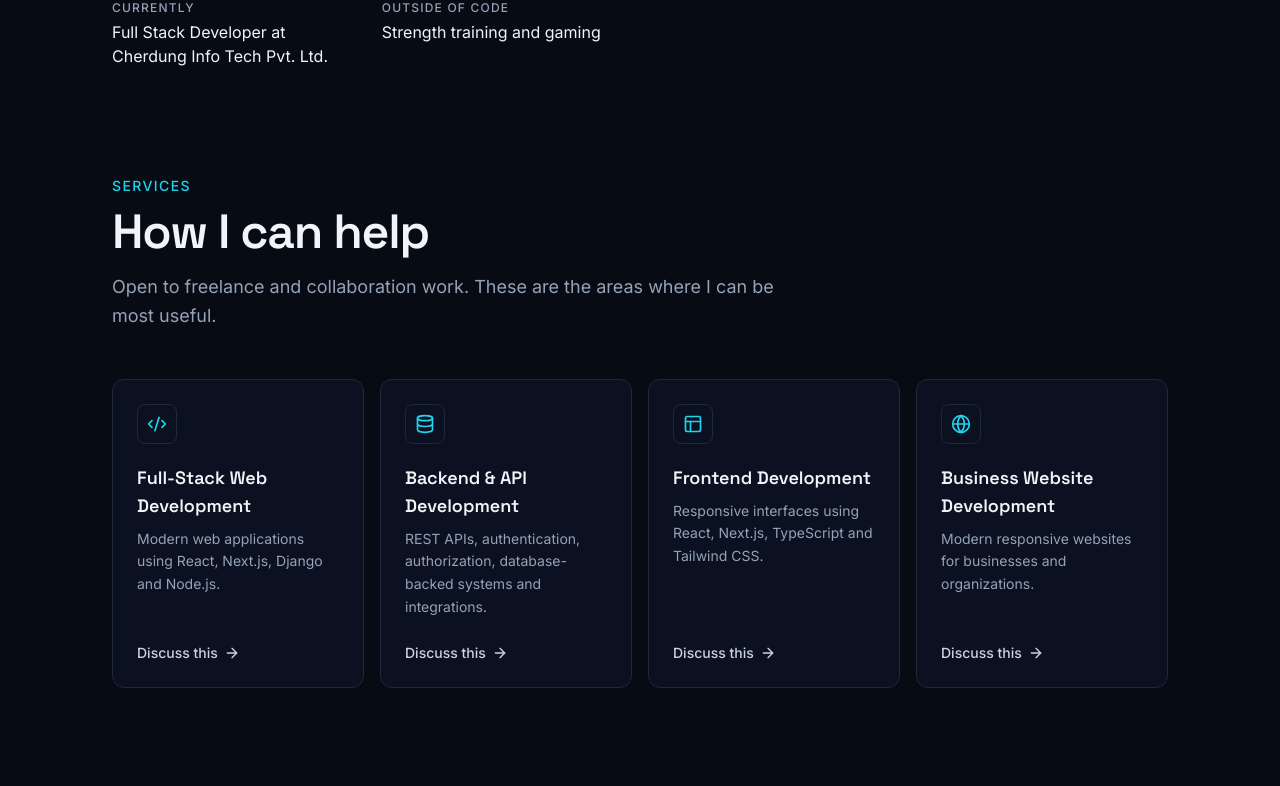
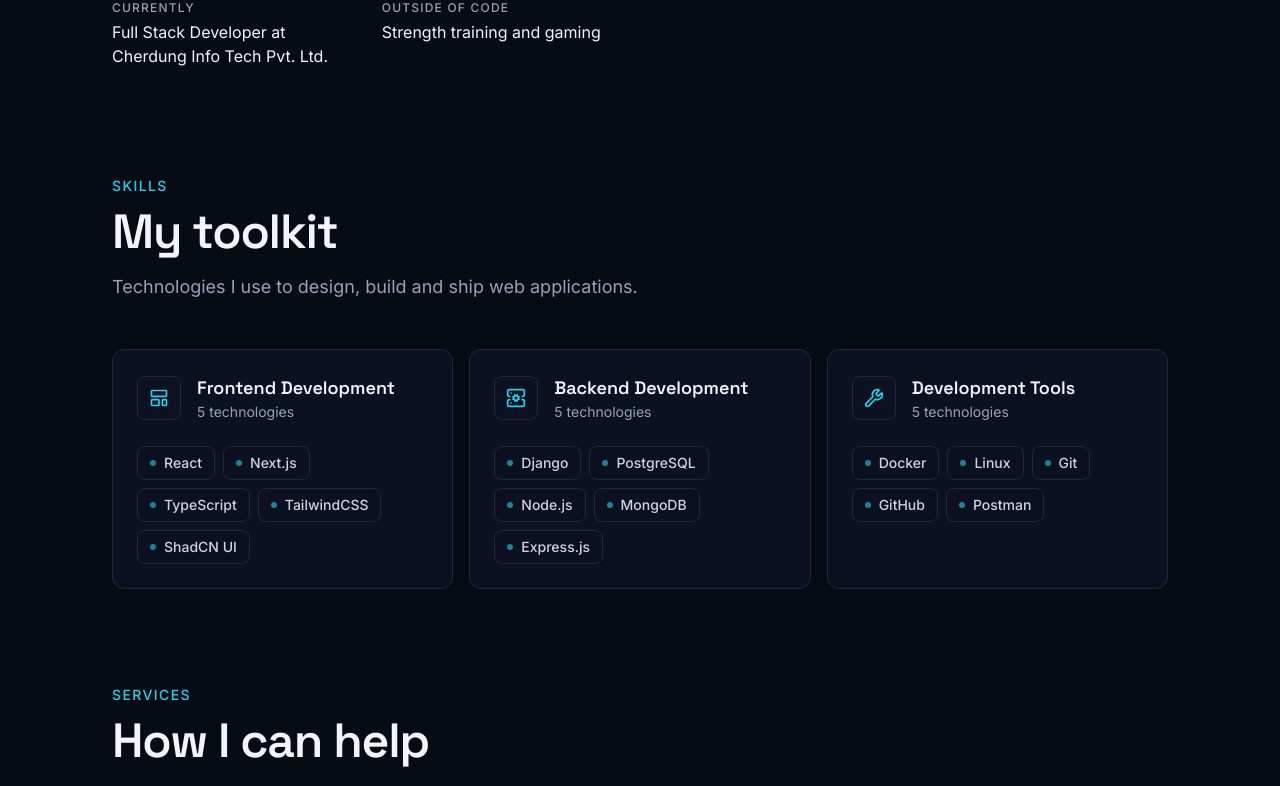
Before and after one commit to Nirajan09/portfolio, a Next.js app: page / in a window 1280 px wide. Shown: the part 1588-2374 px from the top of the page. Built offline with nearby package versions, Linux system fonts and the light colour scheme; no server answers.

Commit message:
feat: configure the skills section

```diff
--- a/app/page.tsx
+++ b/app/page.tsx
@@ -5,12 +5,13 @@ import { Experience } from "@/components/sections/Experience";
 import { Hero } from "@/components/sections/Hero";
 import { Projects } from "@/components/sections/Projects";
 import { Services } from "@/components/sections/Services";
-
+import { Skills } from "@/components/sections/Skills";
 export default function Home() {
   return (
     <>
       <Hero />
       <About />
+      <Skills />
       <Services />
       <Projects />
       <Experience />
--- /dev/null
+++ b/components/sections/Skills.tsx
@@ -0,0 +1,72 @@
+import { LayoutTemplate, ServerCog, Wrench, type LucideIcon } from "lucide-react";
+import { Reveal } from "@/components/animation/Reveal";
+import { Section } from "@/components/layout/Section";
+import { Card } from "@/components/ui/Card";
+import { SectionHeading } from "@/components/ui/SectionHeading";
+import { skillGroups, type SkillGroupId } from "@/data/skills";
+
+const groupIcons: Record<SkillGroupId, LucideIcon> = {
+  frontend: LayoutTemplate,
+  backend: ServerCog,
+  tools: Wrench,
+};
+
+export function Skills() {
+  return (
+    <Section id="skills">
+      <Reveal>
+        <SectionHeading
+          eyebrow="Skills"
+          title="My toolkit"
+          description="Technologies I use to design, build and ship web applications."
+        />
+      </Reveal>
+
+      <ul className="mt-12 grid gap-4 lg:grid-cols-3">
+        {skillGroups.map((group, index) => {
+          const Icon = groupIcons[group.id];
+          return (
+            <li key={group.id}>
+              <Reveal delay={index * 0.1} className="h-full">
+                <Card className="group relative h-full overflow-hidden transition-colors duration-300 hover:border-accent/30">
+                  {/* Accent line draws across the top edge on hover */}
+                  <span
+                    aria-hidden="true"
+                    className="absolute inset-x-0 top-0 h-0.5 origin-left scale-x-0 bg-linear-to-r from-accent via-blue to-violet transition-[scale] duration-500 ease-standard group-hover:scale-x-100"
+                  />
+
+                  <div className="flex items-center gap-4">
+                    <div className="flex size-11 shrink-0 items-center justify-center rounded-md border border-border bg-background-secondary text-accent transition-[scale,border-color,background-color] duration-300 ease-standard group-hover:scale-110 group-hover:border-accent/40 group-hover:bg-accent/10">
+                      <Icon className="size-5" aria-hidden="true" />
+                    </div>
+                    <div>
+                      <h3 className="font-display text-lg font-semibold text-primary">
+                        {group.title}
+                      </h3>
+                      <p className="text-sm text-muted">
+                        {group.skills.length} technologies
+                      </p>
+                    </div>
+                  </div>
+
+                  <ul className="mt-6 flex flex-wrap gap-2">
+                    {group.skills.map((skill) => (
+                      // The li is the stable hover target; only the inner pill
+                      // moves, so there is no flicker at its edges.
+                      <li key={skill} className="group/chip">
+                        <span className="inline-flex items-center gap-2 rounded-md border border-border bg-background-secondary/70 px-3 py-1.5 text-sm font-medium text-secondary transition-[translate,border-color,background-color,color] duration-200 ease-standard group-hover/chip:-translate-y-0.5 group-hover/chip:border-accent/50 group-hover/chip:bg-accent/10 group-hover/chip:text-primary">
+                          <span className="size-1.5 rounded-full bg-accent/60 transition-[scale,background-color] duration-200 group-hover/chip:scale-150 group-hover/chip:bg-accent" />
+                          {skill}
+                        </span>
+                      </li>
+                    ))}
+                  </ul>
+                </Card>
+              </Reveal>
+            </li>
+          );
+        })}
+      </ul>
+    </Section>
+  );
+}
--- /dev/null
+++ b/data/skills.ts
@@ -0,0 +1,19 @@
+export const skillGroups = [
+  {
+    id: "frontend",
+    title: "Frontend Development",
+    skills: ["React", "Next.js", "TypeScript", "TailwindCSS", "ShadCN UI"],
+  },
+  {
+    id: "backend",
+    title: "Backend Development",
+    skills: ["Django", "PostgreSQL", "Node.js", "MongoDB", "Express.js"],
+  },
+  {
+    id: "tools",
+    title: "Development Tools",
+    skills: ["Docker", "Linux", "Git", "GitHub", "Postman"],
+  },
+] as const;
+
+export type SkillGroupId = (typeof skillGroups)[number]["id"];
```
